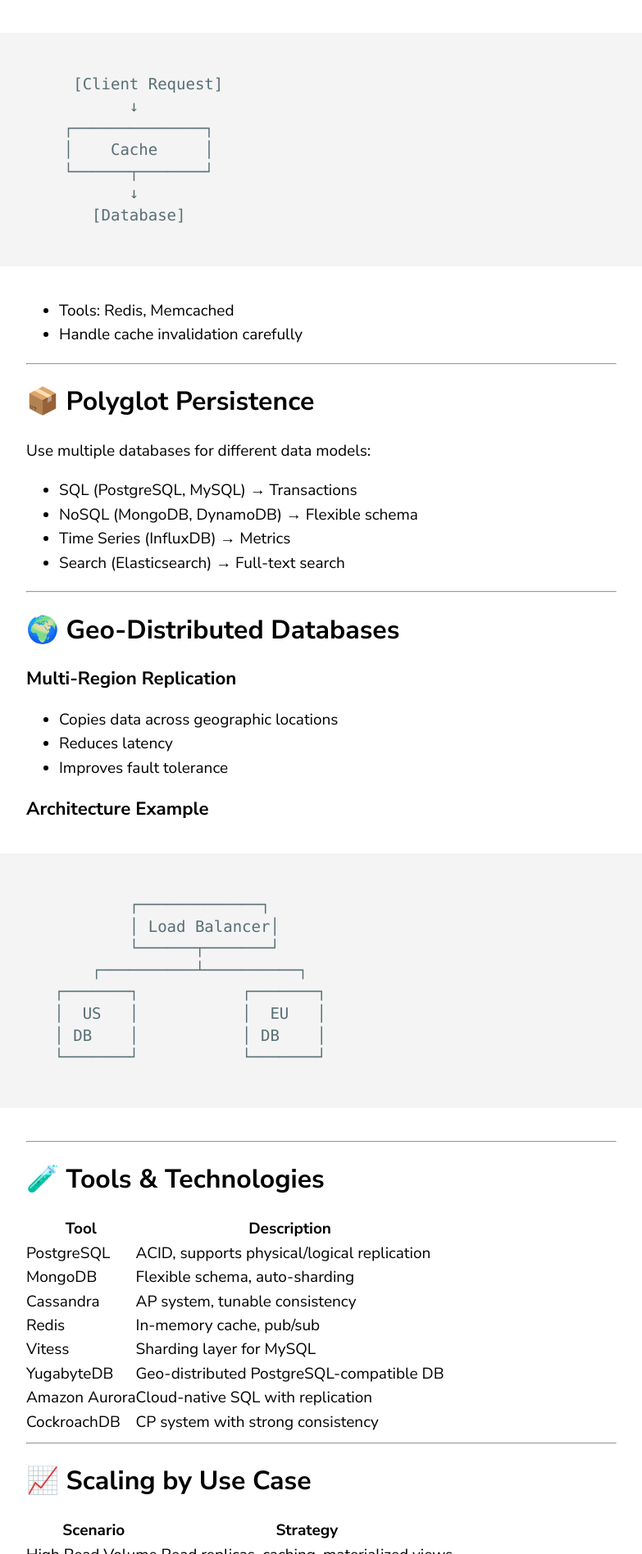
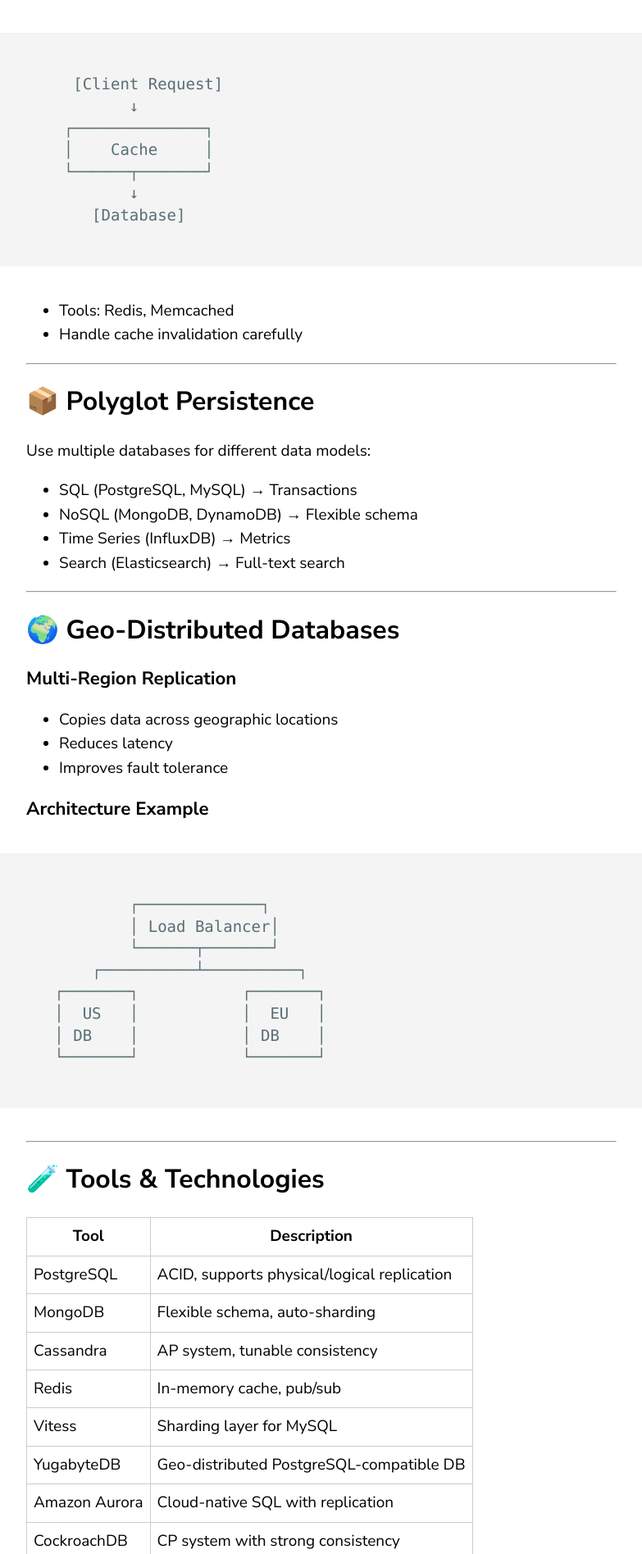
Before and after one commit to proxyroot/proxyroot.github.io, a Jekyll site: the page built from _posts/2024-08-19-scalable-database-architecture.markdown, in a window 1280 px wide. Shown: the part 4504-6400 px from the top of the page at 82% size, without its empty margins (68-851 px from the left). Built offline with Jekyll 4.4.1, drawn with Linux system fonts in a browser that asks for light colours; our own code applies the rules of GitHub Pages for plain Markdown files.

Commit message:
SQL architecture

```diff
--- a/_sass/theme.scss
+++ b/_sass/theme.scss
@@ -251,3 +251,14 @@
 		}
 	}
 }
+
+// Table styling for grey borders
+
+table {
+  border: 1px solid #ccc;
+  border-collapse: collapse;
+}
+td, th {
+  border: 1px solid #ccc;
+  padding: 8px;
+}
```
